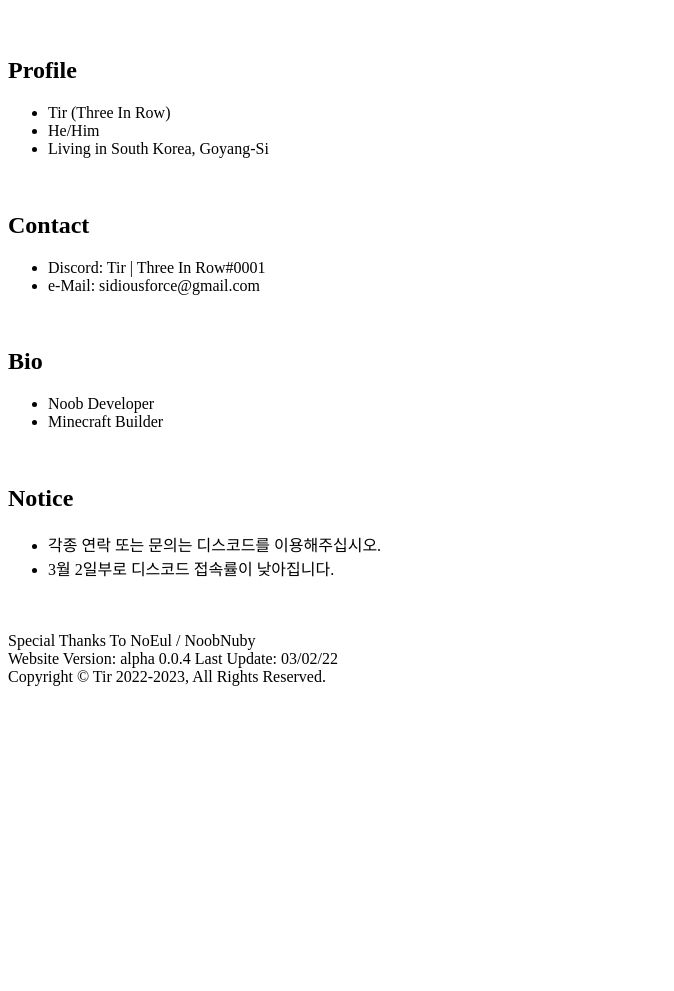
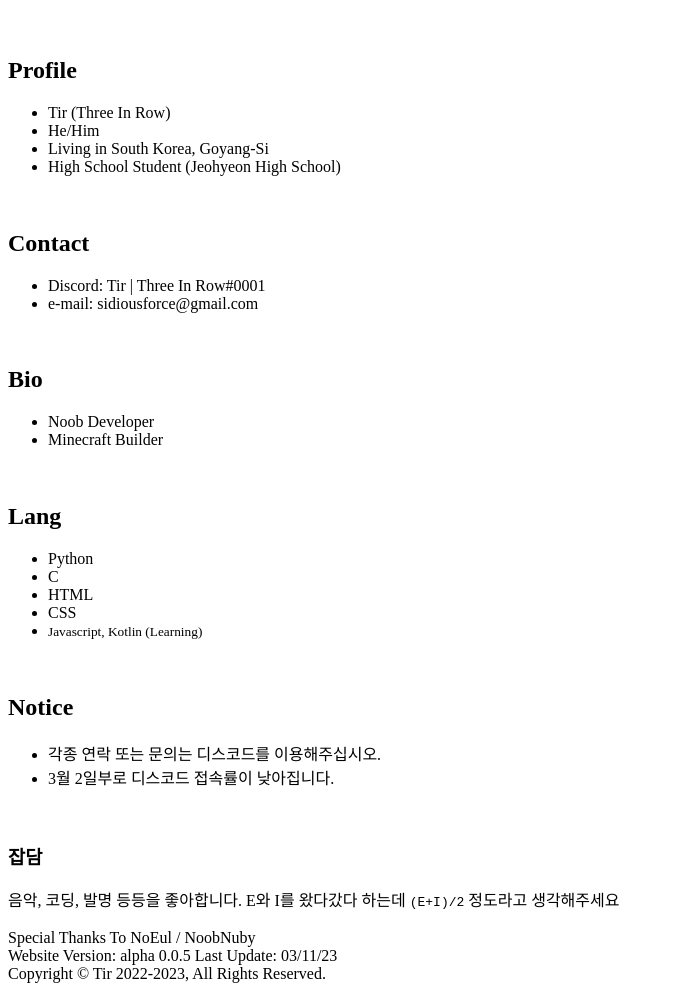
Before and after one commit to tir-git/gddstudio.github.io, a plain HTML site: page index.html in a window 1280 px wide. Shown: the part 61-1052 px from the top of the page, without its empty margins (0-674 px from the left). Before the commit the page ends 800 px from the top, so only its background shows below. Drawn offline with Linux system fonts and the light colour scheme.

Commit message:
modified:   index.html modified: bug fixed added:      New Category

```diff
--- a/index.html
+++ b/index.html
@@ -15,13 +15,14 @@
             <li>Tir (Three In Row)</li>
             <li>He/Him</li>
             <li>Living in South Korea, Goyang-Si</li>
+            <li>High School Student (Jeohyeon High School)</li>
       </ul>
 
       <br>
       <h2>Contact</h2>
       <ul>
             <li>Discord: Tir | Three In Row#0001</li>
-            <li>e-Mail: sidiousforce@gmail.com</li>
+            <li>e-mail: sidiousforce@gmail.com</li>
       </ul>
 
       <br>
@@ -32,17 +33,32 @@
       </ul>
 
       <br>
+      <h2>Lang</h2>
+      <ul>
+            <li>Python</li>
+            <li>C</li>
+            <li>HTML</li>
+            <li>CSS</li>
+            <li><small>Javascript, Kotlin (Learning)</small></li>
+      </ul>
+
+      <br>
       <h2>Notice</h2>
       <ul>
             <li>각종 연락 또는 문의는 디스코드를 이용해주십시오.</li>
             <li>3월 2일부로 디스코드 접속률이 낮아집니다.</li>
       </ul>
+
+      <br>
+      <h3>잡담</h3>
+      <p1>음악, 코딩, 발명 등등을 좋아합니다.</p1>
+      <p1>E와 I를 왔다갔다 하는데 <tt>(E+I)/2</tt> 정도라고 생각해주세요</p1>
       <br>
       <br>
       <p1>Special Thanks To NoEul / NoobNuby</p1>
       <br>
-      <p1>Website Version: alpha 0.0.4</p1>
-      <p1>Last Update: 03/02/22</p1>
+      <p1>Website Version: alpha 0.0.5</p1>
+      <p1>Last Update: 03/11/23</p1>
       <div class="container px-4 px-lg-5">Copyright &copy; Tir 2022-2023, All Rights Reserved.</div>
 </body>
 </html>
```
